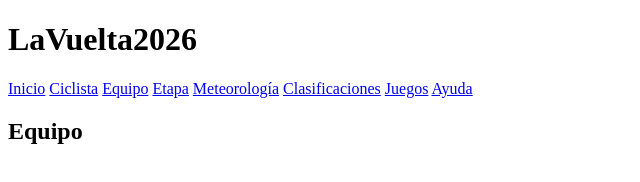
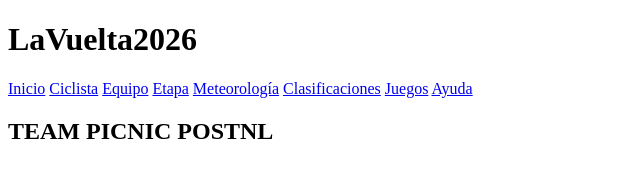
Before and after one commit to Daniel-RodriguezFernandez/LaVuelta2026, a plain HTML site: page equipo.html in a window 1280 px wide. Shown: the whole page, without its empty margins (0-640 px from the left). Drawn offline with Linux system fonts and the light colour scheme.

Commit message:
P3. Tarea 4 completada

```diff
--- a/equipo.html
+++ b/equipo.html
@@ -30,7 +30,7 @@
             <a href="ayuda.html" title="Ayuda sobre el uso del sitio web LaVuelta2026">Ayuda</a>
         </nav>
     </header>
-    <h2>Equipo</h2>
+    <h2>TEAM PICNIC POSTNL</h2>
    <!-- contenido de Equipo.html  -->
 
 </body>
```
Also changed, not shown: ciclista.html (+1 -1 lines).
